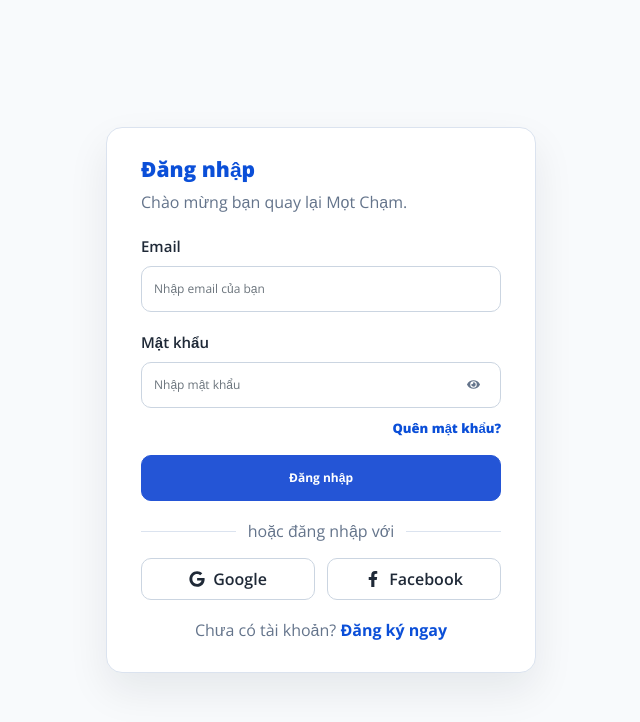
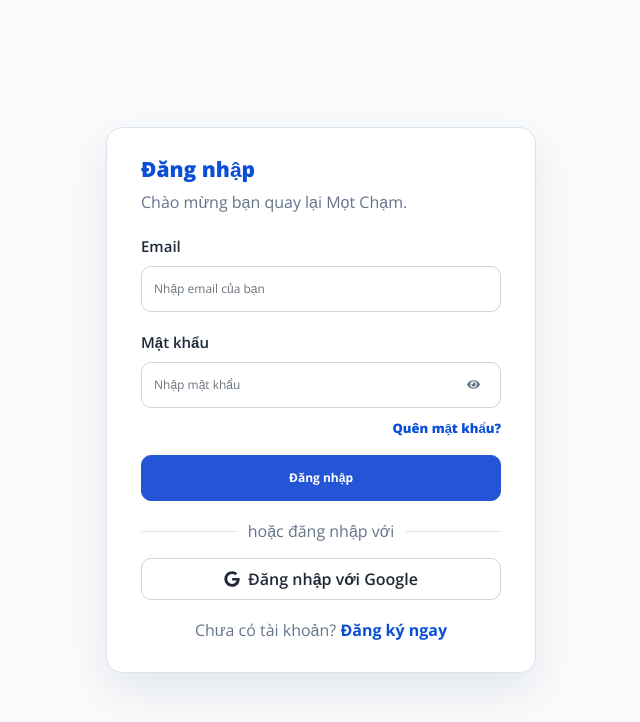
Before and after one commit to buivietkhoa/web-truyen, a Next.js app: page /dang-nhap in a window 1280 px wide. Shown: the top 722 px of the page, without its empty margins (319-959 px from the left). Built offline with nearby package versions, Linux system fonts and the light colour scheme; no server answers; the database is empty.

Commit message:
Fix đăng nhập Facebook

```diff
--- a/src/app/dang-nhap/page.tsx
+++ b/src/app/dang-nhap/page.tsx
@@ -3,7 +3,7 @@
 import Link from "next/link";
 import { useRouter } from "next/navigation";
 import { FormEvent, useEffect, useState } from "react";
-import { FaEye, FaEyeSlash, FaFacebookF, FaGoogle } from "react-icons/fa";
+import { FaEye, FaEyeSlash, FaGoogle } from "react-icons/fa";
 
 async function readErrorMessage(response: Response, fallback: string) {
   try {
@@ -217,14 +217,10 @@ export default function DangNhapPage() {
           <span />
         </div>
 
-        <div className="auth-social-buttons">
+        <div className="auth-social-buttons auth-social-single">
           <button type="button" onClick={() => loginWithProvider("google")} disabled={loading}>
             <FaGoogle />
-            Google
-          </button>
-          <button type="button" onClick={() => loginWithProvider("facebook")} disabled={loading}>
-            <FaFacebookF />
-            Facebook
+            Đăng nhập với Google
           </button>
         </div>
 
```
Also changed, not shown: src/app/globals.css.
